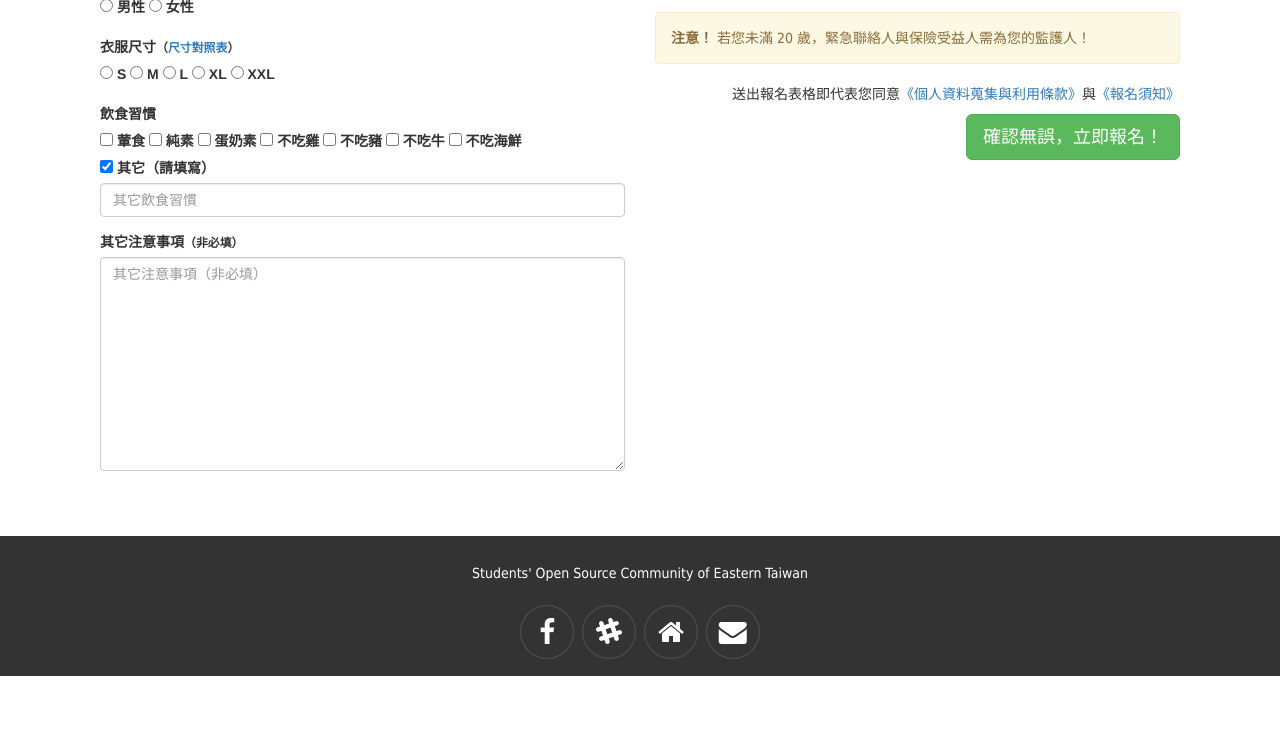
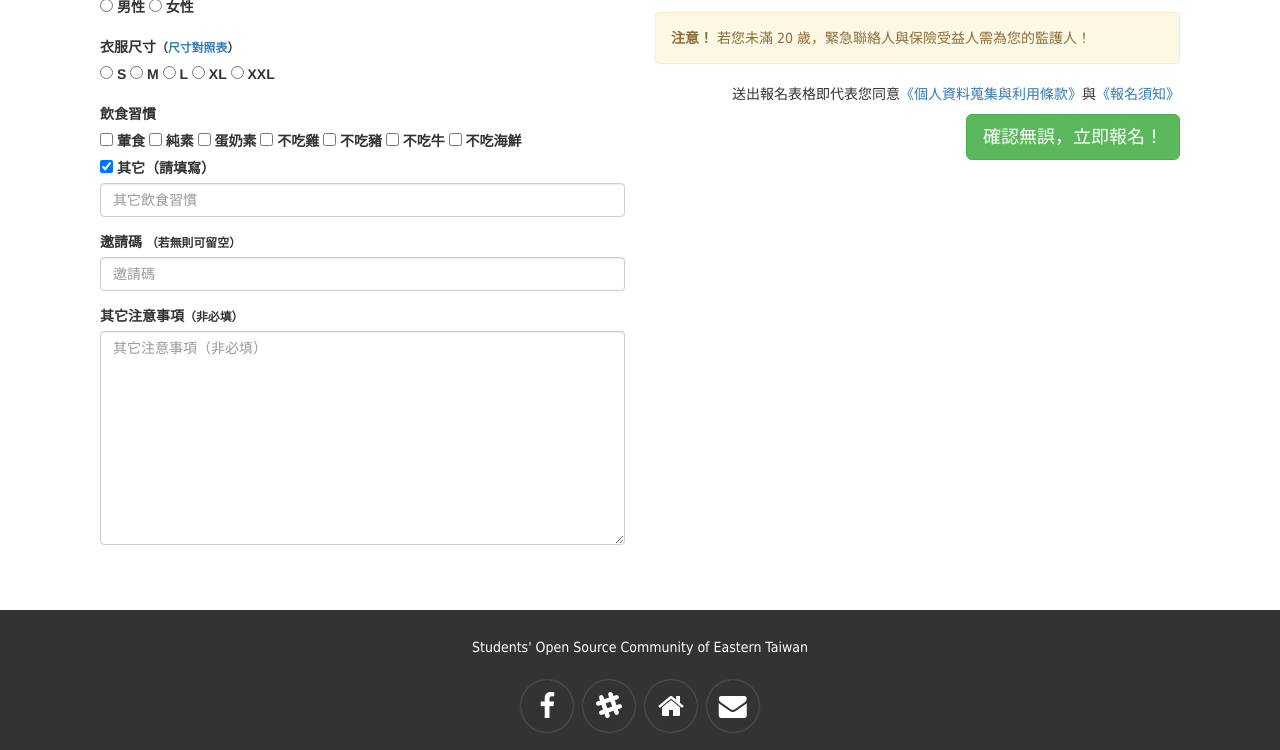
Before and after one commit to BinotaLiu/SOSCET-2016Wintercamp-Booking, a CodeIgniter app: page /database/ in a window 1280 px wide. Shown: the part 589-1339 px from the top of the page. Before the commit the page ends 1265 px from the top, so only its background shows below. Run offline with CodeIgniter, Linux system fonts and the light colour scheme; some libraries are stand-ins or nearby versions.

Commit message:
邀請碼

```diff
--- a/app/views/event/event.php
+++ b/app/views/event/event.php
@@ -56,6 +56,10 @@
                     <label><input type="checkbox" name="eating[7]"> 其它（請填寫）</label>
                     <input type="text" class="form-control" name="eating_other" placeholder="其它飲食習慣">
                 </div>
+            </div>
+            <div class="form-group">
+                <label for="invite_code">邀請碼 <small>（若無則可留空）</small></label>
+                <input type="text" class="form-control" name="invite_code" placeholder="邀請碼" title="請填寫可用之邀請碼">
             </div>
             <div class="form-group">
                 <label for="other_details">其它注意事項<small>（非必填）</small></label>
@@ -172,6 +176,7 @@
       postData['school'] = $('input[name="school"]').val();
       postData['sex'] = $('input[name="sex"]:checked').val();
       postData['garment_size'] = $('input[name="garment_size"]:checked').val();
+      postData['invite_code'] = $('input[name="invite_code"]').val();
       postData['other_details'] = $('textarea[name="other_details"]').val();
       postData['emergency_contact'] = $('input[name="emergency_contact"]').val();
       postData['emergency_phone'] = $('input[name="emergency_phone"]').val();
--- a/app/views/event/review.php
+++ b/app/views/event/review.php
@@ -3,6 +3,10 @@
     <style>
         #info-table th { text-align: right; width: 17rem; }
     </style>
+    <div class="alert alert-success">
+        <p>您的邀請碼是：<?php echo $booking->invite_code; ?></p>
+        <p>可使用此組邀請碼邀請朋友一起報名，活動當天可領取團體報名退款！</p>
+    </div>
     <div class="alert alert-warning">
         <p>為保護您的個資，下表部分資料將遮蔽處理</p>
     </div>
```
